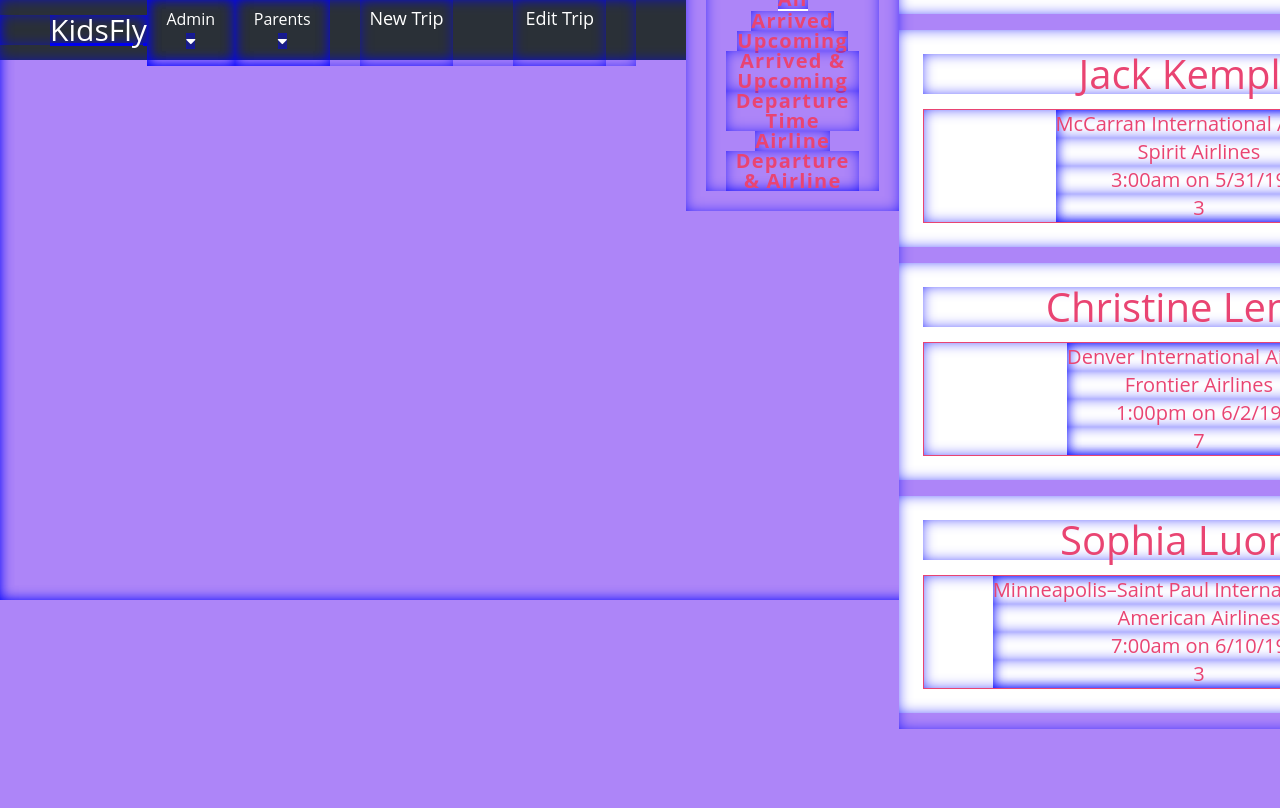
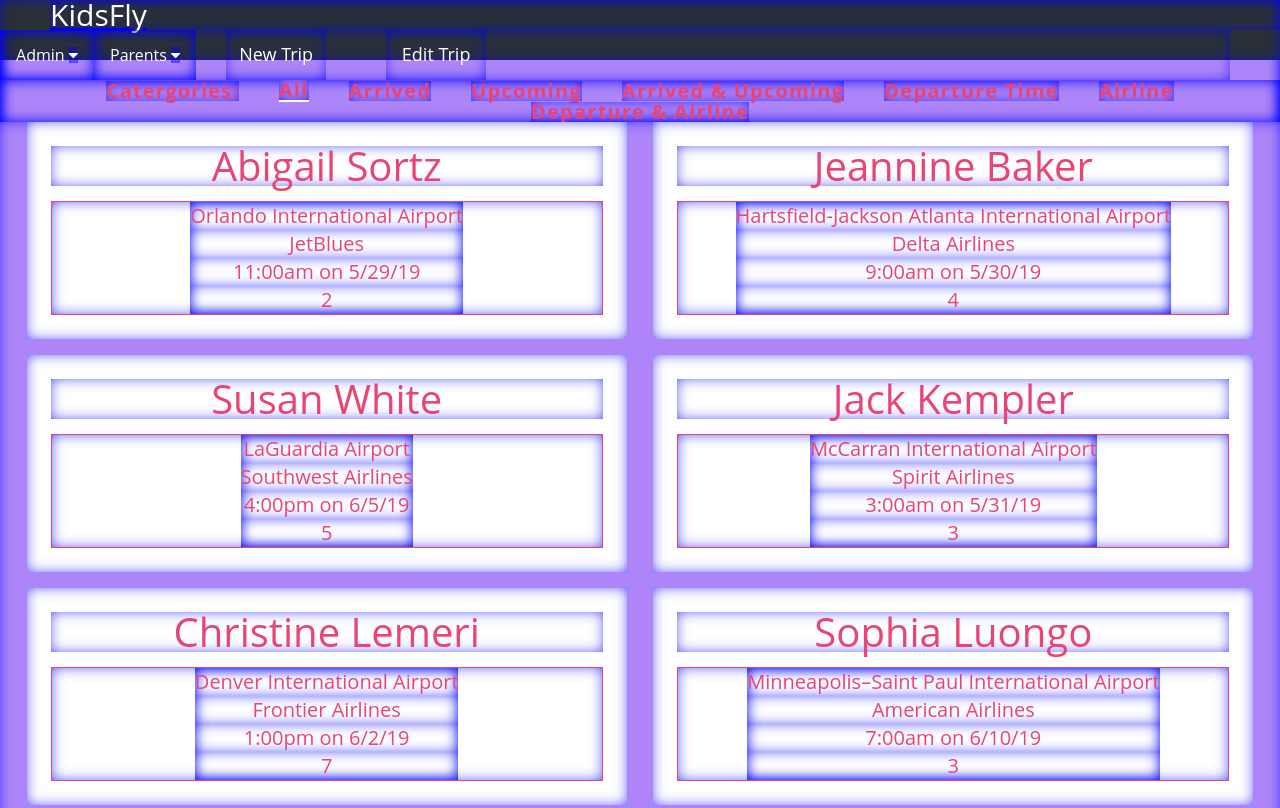
Before and after one commit to build-week-1-project-kidsfly/UICode, a website: page adminHome.html in a window 1280 px wide. Shown: the top 808 px of the page. Drawn offline with Linux system fonts and the light colour scheme.

Commit message:
fixing navbar problem

```diff
--- a/less/adminHome.less
+++ b/less/adminHome.less
@@ -14,10 +14,10 @@ body {
   color: @red;
   font-family: 'Prompt', sans-serif;
   .tabs {
-    background-color: @purple;
-    padding: 20px;
-    width: 100%;
-    margin-top: 100px;
+    //background-color: @purple;
+    //padding: 20px;
+    //width: 100%;
+    //margin-top: 100px;
     .topics {
       .title{
         color: @red;
--- a/less/navigation.less
+++ b/less/navigation.less
@@ -1,11 +1,11 @@
 /* Title & Nav Bar */
 .title-nav-bar {
-  display: flex;
-  justify-content: space-between;
-  align-items: center;
-  position: fixed;
-  top: 0;
-  width: 100%;
+  //display: flex;
+  //justify-content: space-between;
+  //align-items: center;
+  //position: fixed;
+  //top: 0;
+  //width: 100%;
   @media @tablet {
     max-width: 100%;
   }
```
Also changed, not shown: css/index.css.
